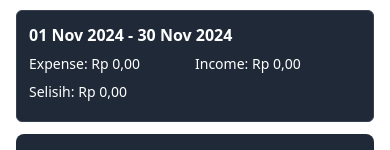
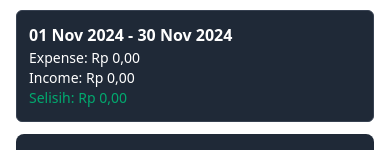
Before and after one commit to pitok-df/catatan_pengeluaran, a Next.js app: page /dashboard in a window 390 px wide. Shown: the part 350-500 px from the top of the page. Built offline with nearby package versions, Linux system fonts and the light colour scheme; no server answers; the database is empty.

Commit message:
sedikit perbaikan

```diff
--- a/src/app/components/organisme/DashboardInformations.tsx
+++ b/src/app/components/organisme/DashboardInformations.tsx
@@ -118,11 +118,11 @@ export function OtherInformationDashboard() {
             </div>
             <div className="bg-gray-800 grid grid-cols-1 h-28 p-3 border border-gray-700 rounded-md">
                 <h1 className="font-bold text-white">{formatDate(startOfMonth.toString())} - {formatDate(endOfMonth.toString())}</h1>
-                <div className="grid grid-cols-2">
+                <div className="grid grid-cols-1 md:grid-cols-2">
                     <p className="text-white font-normal text-sm">Expense: {formatRupiah(totPengeluran)}</p>
                     <p className="text-white font-normal text-sm">Income: {formatRupiah(totPemasukan)}</p>
                 </div>
-                <p className={` font-normal text-sm ${totPemasukan - totPengeluran < 0 ? "text-error" : "text-white"}`}>Selisih: {formatRupiah(totPemasukan - totPengeluran)}</p>
+                <p className={` font-normal text-sm ${totPemasukan - totPengeluran < 0 ? "text-error" : "text-success"}`}>Selisih: {formatRupiah(totPemasukan - totPengeluran)}</p>
             </div>
         </>
     );
```
